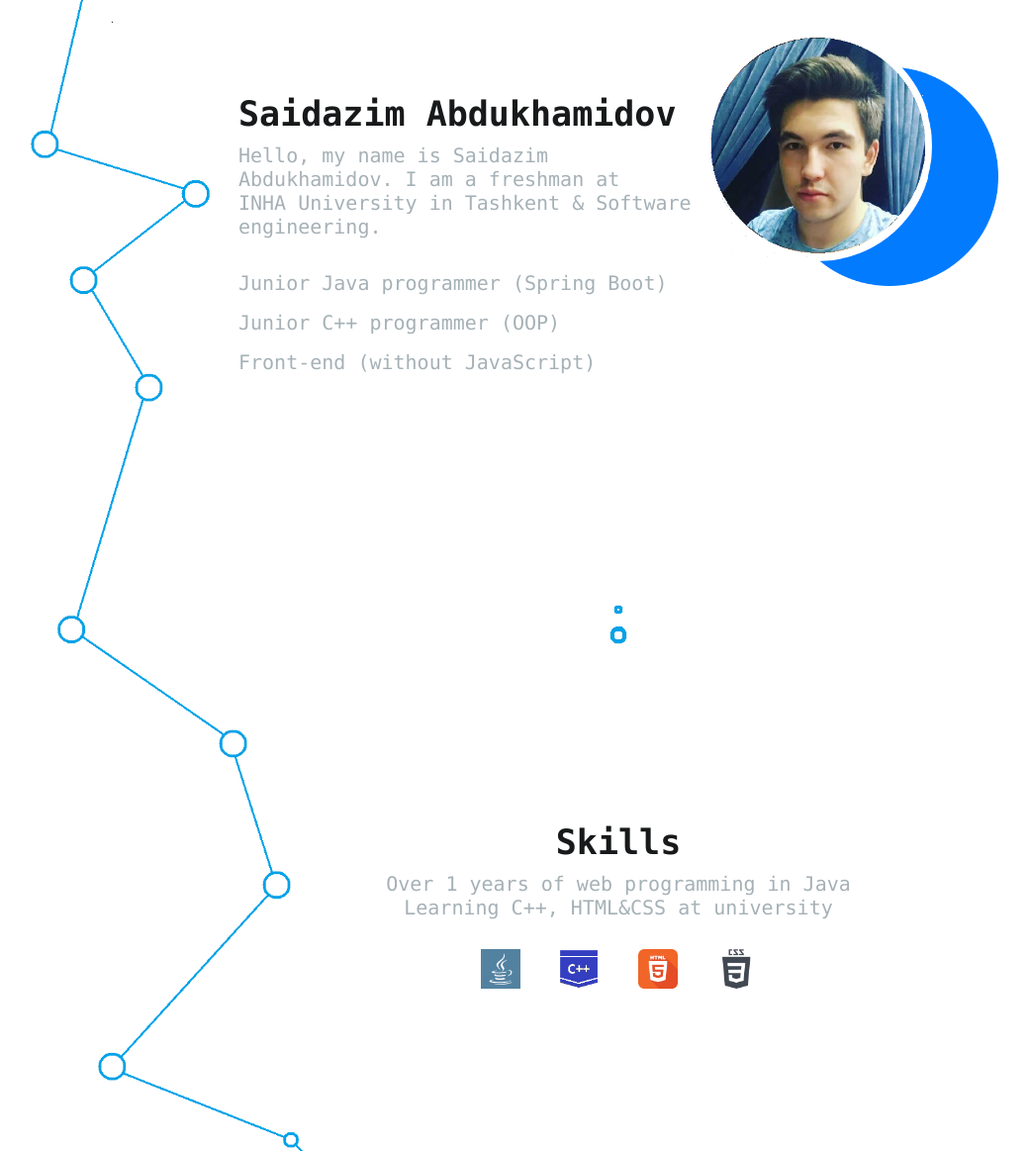
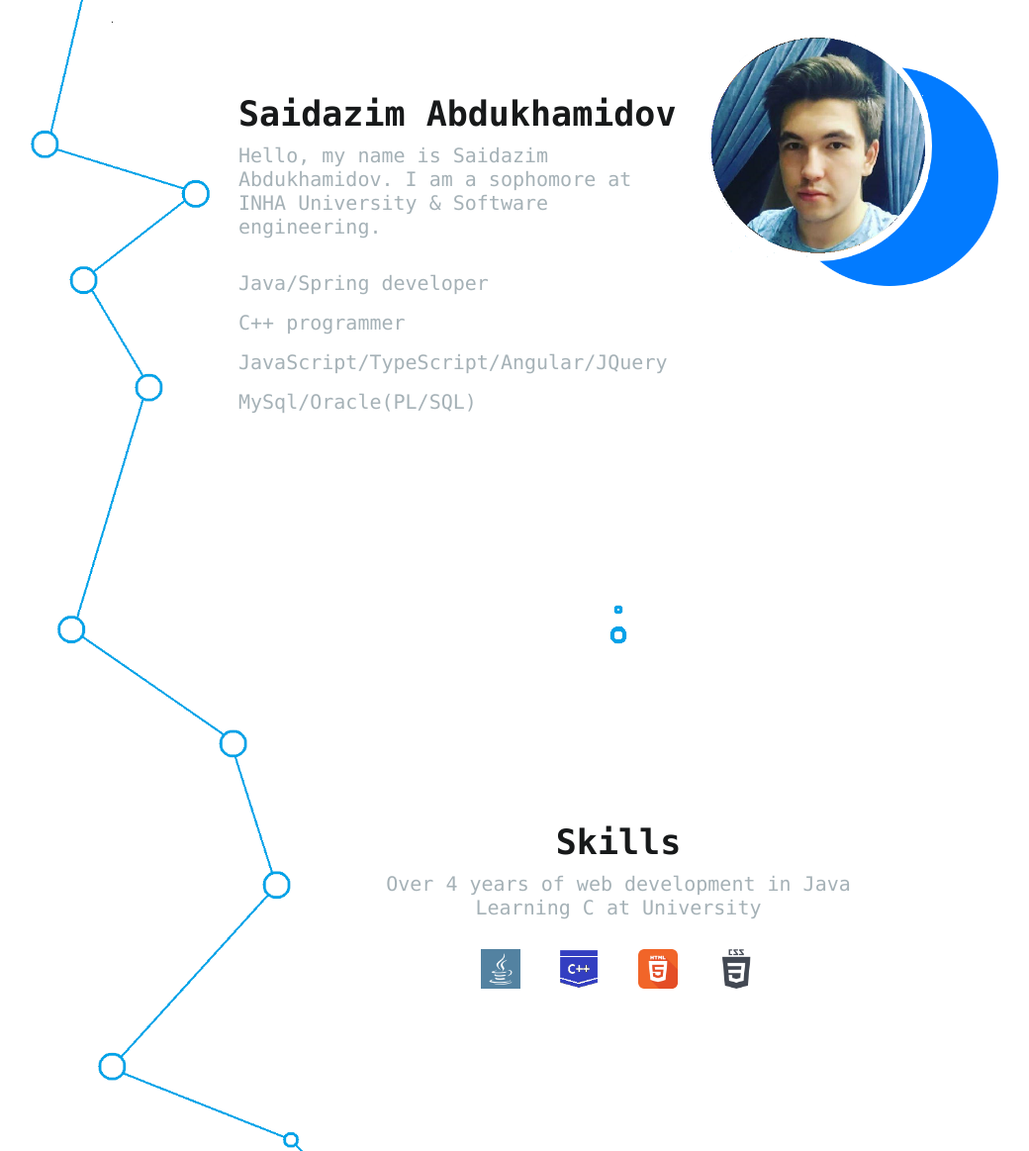
Before and after one commit to saidazimabdukhamidov/portfolio, a plain HTML site: page index.html in a window 1280 px wide. Shown: the part 109-1272 px from the top of the page at 99% size, without its empty margins (15-1055 px from the left). Drawn offline with Linux system fonts and the light colour scheme.

Commit message:
Update index.html

```diff
--- a/index.html
+++ b/index.html
@@ -22,12 +22,13 @@
   <div class="landingWrapper">
     <div class="landingL">
       <h1>Saidazim Abdukhamidov</h1>
-      <p><span class="gray">Hello, my name is Saidazim Abdukhamidov. I am a freshman at<br> INHA University in Tashkent &amp; Software engineering.</span>
+      <p><span class="gray">Hello, my name is Saidazim Abdukhamidov. I am a sophomore at<br> INHA University &amp; Software engineering.</span>
       </p>
       <ul>
-        <li><p>Junior Java programmer (Spring Boot)</p></li>
-        <li><p>Junior C++ programmer (OOP)</p></li>
-        <li><p>Front-end (without JavaScript)</p></li>
+        <li><p>Java/Spring developer</p></li>
+        <li><p>C++ programmer</p></li>
+        <li><p>JavaScript/TypeScript/Angular/JQuery</p></li>
+        <li><p>MySql/Oracle(PL/SQL)</p></li>
       </ul>
     </div>
     <div class="landingR"><img src="css/images/MyFace.png" alt="Saidazim pic" width="300px"></div>
@@ -37,7 +38,7 @@
 
 <div class="skills">
   <h1>Skills</h1>
-  <p>Over 1 years of web programming in Java<br>Learning C++, HTML&CSS at university </p>
+  <p>Over 4 years of web development in Java<br>Learning C at University</p>
   <div class="programs">
     <img src="css/images/java.png" alt="java icon">
     <img src="css/images/cpp.png" alt="cpp icon">
```
